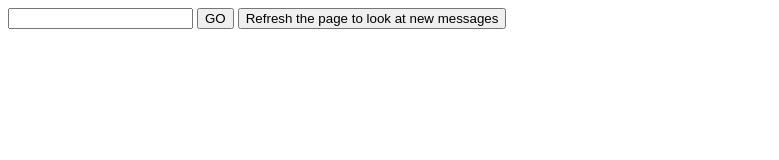
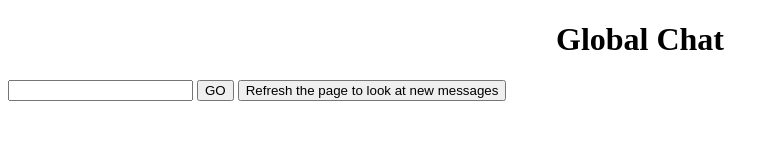
Before and after one commit to Adheesh-Sood/GLchat, a plain HTML site: page index.html in a window 1280 px wide. Shown: the whole page, without its empty margins (0-779 px from the left). Drawn offline with Linux system fonts and the light colour scheme; no server answers.

Commit message:
Update index.html

```diff
--- a/index.html
+++ b/index.html
@@ -6,6 +6,7 @@
     <title>Document</title>
 </head>
 <body>
+    <center><h1>Global Chat</h1></center>
     <input type="text" name="" id="userText">
     <button id="subb">GO</button>
     <button id="refresh">Refresh the page to look at new messages</button>
```
